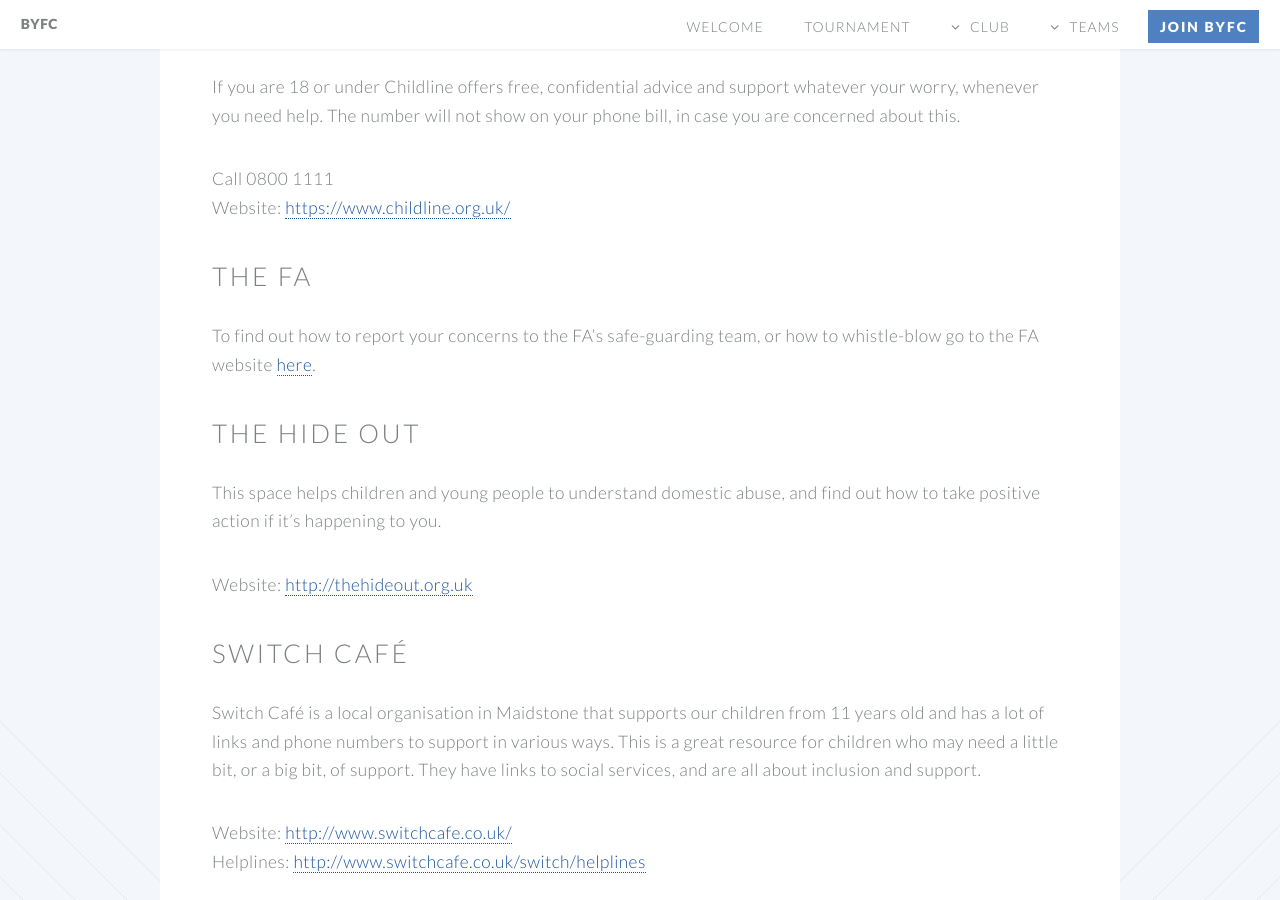
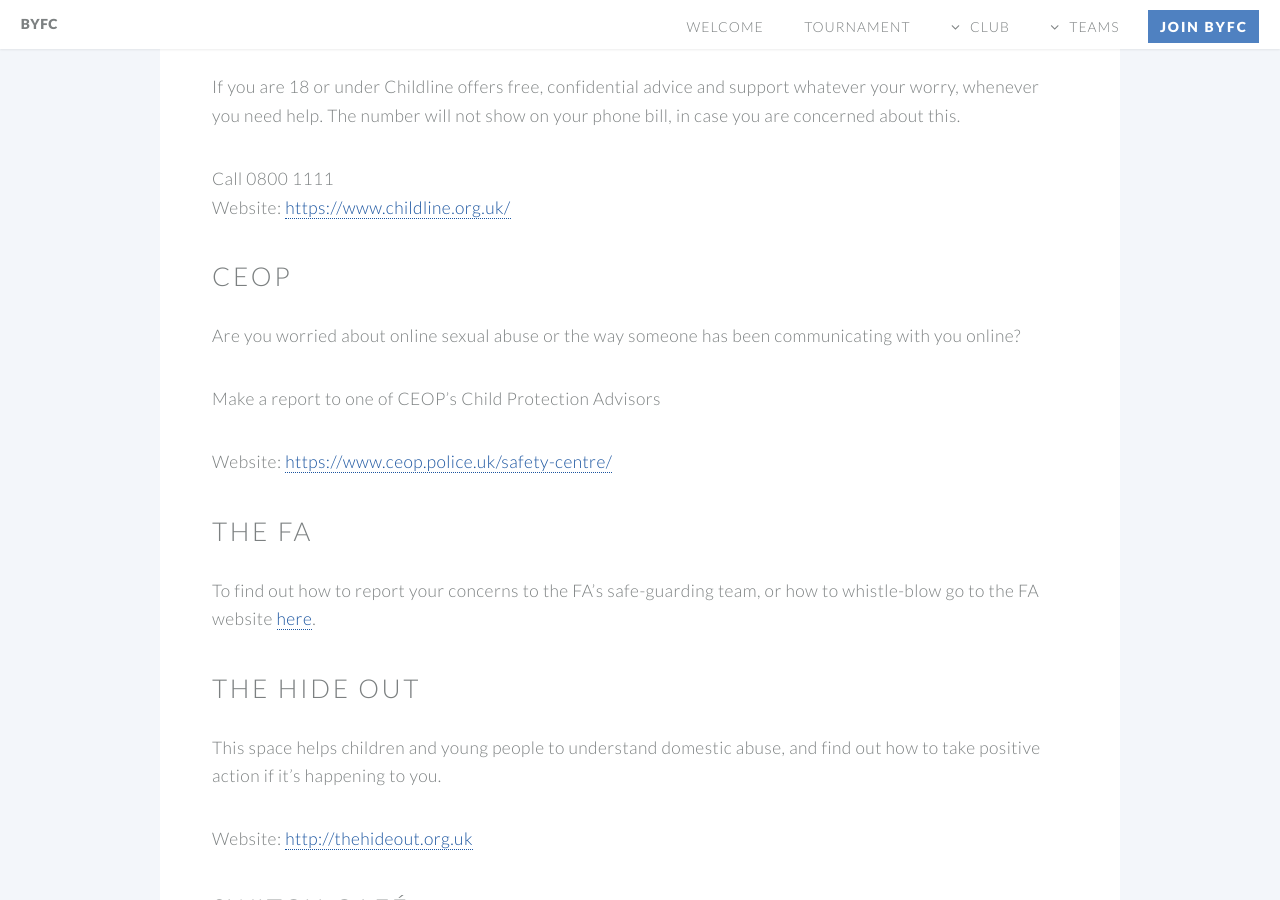
Before and after one commit to Pam-BYFC/BYFC.github.io, a Jekyll site: the page built from welfare.md, in a window 1280 px wide and 900 px high, scrolled down 821 px. Built offline with Jekyll 4.4.1, drawn with Linux system fonts in a browser that asks for light colours.

Commit message:
Added CEOP to welfare page

```diff
--- a/welfare.md
+++ b/welfare.md
@@ -23,6 +23,16 @@ The number will not show on your phone bill, in case you are concerned about thi
 * Call 0800 1111
 * Website: [https://www.childline.org.uk/](https://www.childline.org.uk/)
 
+
+## CEOP
+
+Are you worried about online sexual abuse or the way someone has been communicating with you online?
+
+Make a report to one of CEOP's Child Protection Advisors
+
+* Website: [https://www.ceop.police.uk/safety-centre/](https://www.ceop.police.uk/safety-centre/)
+
+
 ## The FA
 
 To find out how to report your concerns to the FA's safe-guarding team, or how to whistle-blow go to the FA website [here](http://www.thefa.com/football-rules-governance/safeguarding/reporting-concerns).
```
